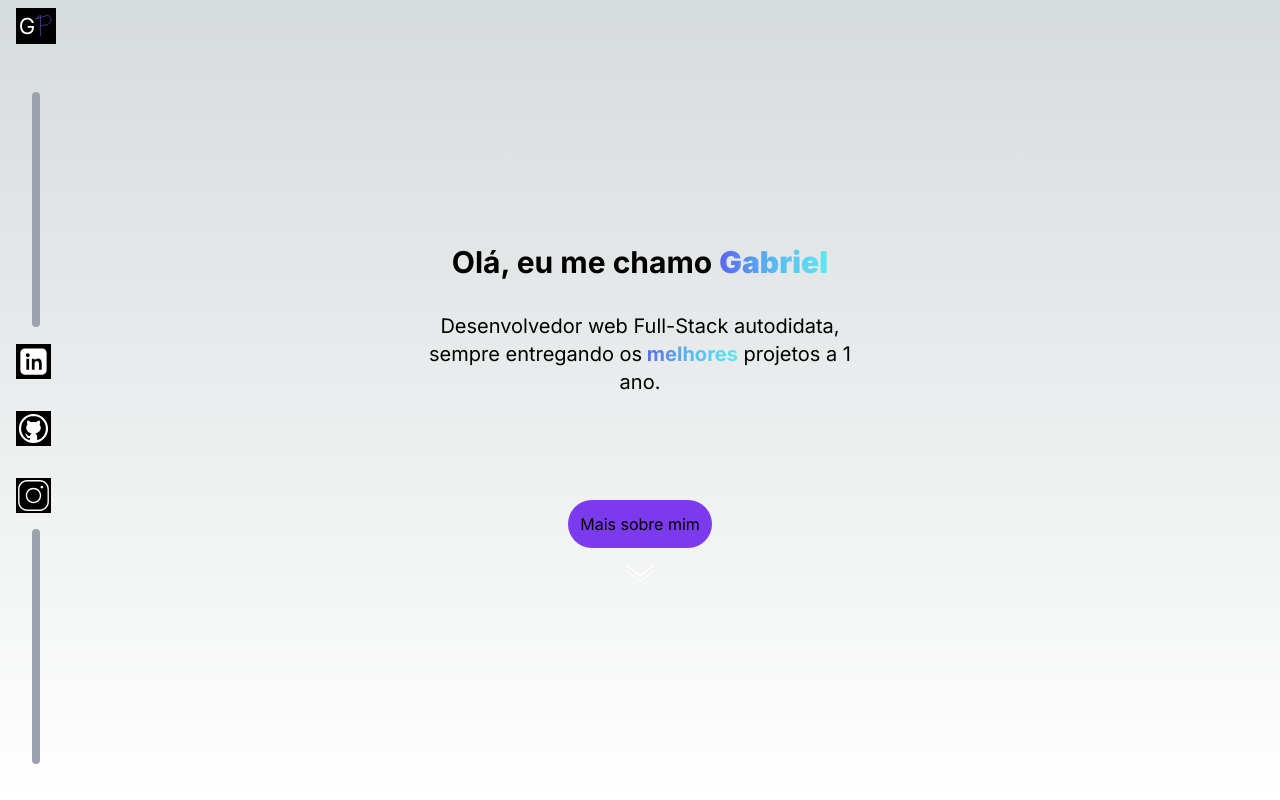
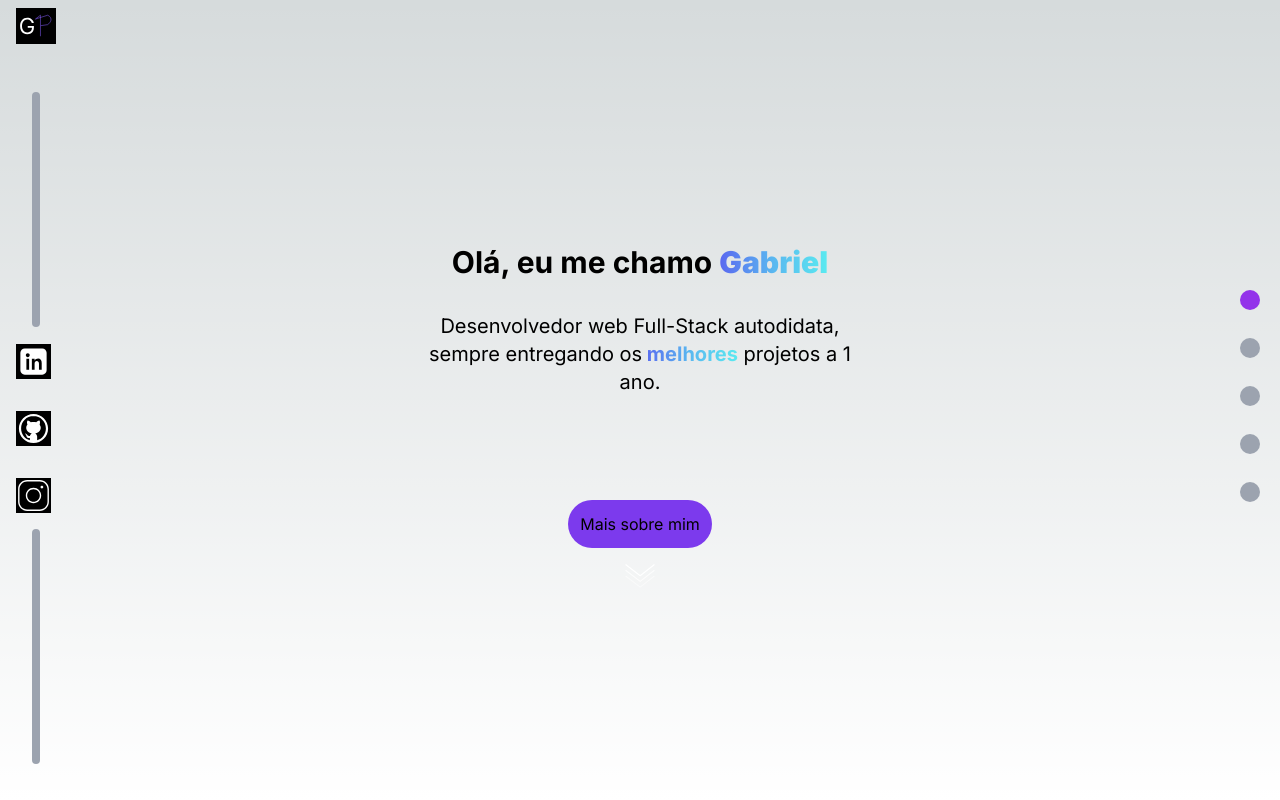
Before and after one commit to GabrielRodriguesFerreira-TI/Portfolio, a Next.js app: page / in a window 1280 px wide. Built offline with nearby package versions, Linux system fonts and the light colour scheme.

Commit message:
Feat: add side navigation bar representing each section

```diff
--- a/package.json
+++ b/package.json
@@ -26,8 +26,12 @@
     "postcss": "8.4.23",
     "react": "18.2.0",
     "react-dom": "18.2.0",
+    "react-scroll": "^1.8.9",
     "react-toastify": "^9.1.3",
     "tailwindcss": "3.3.2",
     "typescript": "5.0.4"
+  },
+  "devDependencies": {
+    "@types/react-scroll": "^1.8.7"
   }
 }
--- a/src/app/page.tsx
+++ b/src/app/page.tsx
@@ -1,25 +1,61 @@
+"use client";
+import { useEffect, useState } from "react";
 import { ContactComponent } from "@/components/Contact/Contact";
 import { AboutMeComponent } from "@/components/aboutMe/AboutMe";
 import { PlanningComponent } from "@/components/planning/Planning";
 import { PresentationComponent } from "@/components/presentation/Presentation";
 import { ProjectsComponent } from "@/components/projects/Projects";
+import { NavBarComponent } from "@/components/navBar/NavBar";
 
 export default function Home() {
+  const [activeSection, setActiveSection] = useState(0);
+
+  const handleSectionChange = (sectionIndex: number) => {
+    setActiveSection(sectionIndex);
+    scrollToSection(sectionIndex);
+  };
+
+  const scrollToSection = (sectionIndex: number) => {
+    const element = document.getElementById(`section-${sectionIndex}`);
+    if (element) {
+      element.scrollIntoView({ behavior: "smooth" });
+    }
+  };
+
   return (
     <main className="grid grid-cols-1 gap-4 h-screen overflow-y-scroll">
-      <section className="h-screen px-4 py-2 flex flex-col gap-28 md:flex-row">
+      <NavBarComponent
+        activeSection={activeSection}
+        handleSectionChange={handleSectionChange}
+      />
+      <section
+        id="section-0"
+        className="h-screen px-4 py-2 flex flex-col gap-28 md:flex-row"
+      >
         <PresentationComponent />
       </section>
-      <section className="h-screen px-4 flex flex-col items-center gap-3 md:flex-row md:justify-center md:gap-36 md:py-4 md:px-16">
+      <section
+        id="section-1"
+        className="h-screen px-4 flex flex-col items-center gap-3 md:flex-row md:justify-center md:gap-36 md:py-4 md:px-16"
+      >
         <AboutMeComponent />
       </section>
-      <section className="h-screen px-4 flex flex-col gap-52 md:px-16">
+      <section
+        id="section-2"
+        className="h-screen px-4 flex flex-col gap-52 md:px-16"
+      >
         <ProjectsComponent />
       </section>
-      <section className="h-screen px-4 flex flex-col gap-12 md:items-center md:gap-24">
+      <section
+        id="section-3"
+        className="h-screen px-4 flex flex-col gap-12 md:items-center md:gap-24"
+      >
         <PlanningComponent />
       </section>
-      <section className="h-screen px-4 flex flex-col items-center gap-14 md:flex-row md:justify-center md:px-14">
+      <section
+        id="section-4"
+        className="h-screen px-4 flex flex-col items-center gap-14 md:flex-row md:justify-center md:px-14"
+      >
         <ContactComponent />
       </section>
     </main>
--- a/src/components/aboutMe/AboutMe.tsx
+++ b/src/components/aboutMe/AboutMe.tsx
@@ -5,7 +5,7 @@ import Image from "next/image";
 export const AboutMeComponent = () => {
   return (
     <>
-      <div className="flex flex-col gap-6 md:w-[50%] md:mb-28">
+      <div className="flex flex-col gap-6 md:w-[50%] md:mb-28 md:mt-12">
         <span>
           <strong className="text-lg font-bold gradient-text">Sobre mim</strong>
           <h2 className="text-4xl font-bold">Minha experiência pessoal</h2>
@@ -27,7 +27,7 @@ export const AboutMeComponent = () => {
           solução de bugs de forma eficiente e eficaz.
         </p>
       </div>
-      <div className="h-[300px] w-72 justify-center rounded-full overflow-hidden md:mb-28">
+      <div className="h-[300px] w-72 justify-center rounded-full overflow-hidden md:mb-28 md:mt-12">
         <Image
           src={ProfilePicture}
           alt="Profile picture"
--- /dev/null
+++ b/src/components/navBar/NavBar.tsx
@@ -0,0 +1,41 @@
+import { NavBarProps } from "@/interfaces/navBar/navBar.types";
+
+export const NavBarComponent: React.FC<NavBarProps> = ({
+  activeSection,
+  handleSectionChange,
+}) => {
+  return (
+    <nav className="fixed right-5 top-1/2 transform -translate-y-1/2 flex-col items-center gap-5 hidden md:flex">
+      <button
+        className={`w-5 h-5 rounded-full mb-2 ${
+          activeSection === 0 ? "bg-purple-600" : "bg-gray-400"
+        }`}
+        onClick={() => handleSectionChange(0)}
+      ></button>
+      <button
+        className={`w-5 h-5 rounded-full mb-2 ${
+          activeSection === 1 ? "bg-purple-600" : "bg-gray-400"
+        }`}
+        onClick={() => handleSectionChange(1)}
+      ></button>
+      <button
+        className={`w-5 h-5 rounded-full mb-2 ${
+          activeSection === 2 ? "bg-purple-600" : "bg-gray-400"
+        }`}
+        onClick={() => handleSectionChange(2)}
+      ></button>
+      <button
+        className={`w-5 h-5 rounded-full mb-2 ${
+          activeSection === 3 ? "bg-purple-600" : "bg-gray-400"
+        }`}
+        onClick={() => handleSectionChange(3)}
+      ></button>
+      <button
+        className={`w-5 h-5 rounded-full mb-2 ${
+          activeSection === 4 ? "bg-purple-600" : "bg-gray-400"
+        }`}
+        onClick={() => handleSectionChange(4)}
+      ></button>
+    </nav>
+  );
+};
--- a/src/components/planning/Planning.tsx
+++ b/src/components/planning/Planning.tsx
@@ -11,7 +11,7 @@ export const PlanningComponent = () => {
         <li className="w-[90%] flex flex-col items-start gap-2 md:w-[35%]">
           <h3 className="font-bold gradient-text text-xl">01</h3>
           <h2 className="font-bold text-3xl">Estrutura</h2>
-          <p className="text-gray-400 text-sm md:text-lg">
+          <p className="text-gray-400 text-sm md:text-base">
             Começo criando um esqueleto do modelo para trabalhar da melhor forma
             possivel em uma navegação agradável com o usuário ou integração com
             o Front-End
@@ -20,7 +20,7 @@ export const PlanningComponent = () => {
         <li className="w-[90%] flex flex-col items-start gap-2 md:w-[35%]">
           <h3 className="font-bold gradient-text text-xl">02</h3>
           <h2 className="font-bold text-3xl">Construção</h2>
-          <p className="text-gray-400 text-sm md:text-lg">
+          <p className="text-gray-400 text-sm md:text-base">
             Em seguida, já com o esquelo pronto, começo a construir as colunas
             do meu projeto com a utilização de testes integrados e unitarios,
             que será por onde todo meu projeto irá se basear, alem do
@@ -30,7 +30,7 @@ export const PlanningComponent = () => {
         <li className="w-[90%] flex flex-col items-start gap-2 md:w-[35%]">
           <h3 className="font-bold gradient-text text-xl">03</h3>
           <h2 className="font-bold text-3xl">Finalizando</h2>
-          <p className="text-gray-400 text-sm md:text-lg">
+          <p className="text-gray-400 text-sm md:text-base">
             E com o toque final, antes de colocar a aplicação para produção, é
             feito o deploy para um ambiente de desenvolvimento, onde irá
             acontecer os testes finais end-to-end, dando caminho para o deploy
--- a/src/components/projects/Projects.tsx
+++ b/src/components/projects/Projects.tsx
@@ -22,7 +22,7 @@ export const ProjectsComponent = () => {
 
   return (
     <>
-      <div className="flex flex-col items-center gap-4">
+      <div className="flex flex-col items-center gap-4 md:mt-20">
         <strong className="text-xl font-bold gradient-text">Projetos</strong>
         <h2 className="text-3xl font-bold">Meus projetos recentes</h2>
       </div>
--- /dev/null
+++ b/src/interfaces/navBar/navBar.types.ts
@@ -0,0 +1,4 @@
+export interface NavBarProps {
+  activeSection: number;
+  handleSectionChange: (sectionIndex: number) => void;
+}
```
Also changed, not shown: 1 other file (tests, documents, lock files or other folders).
